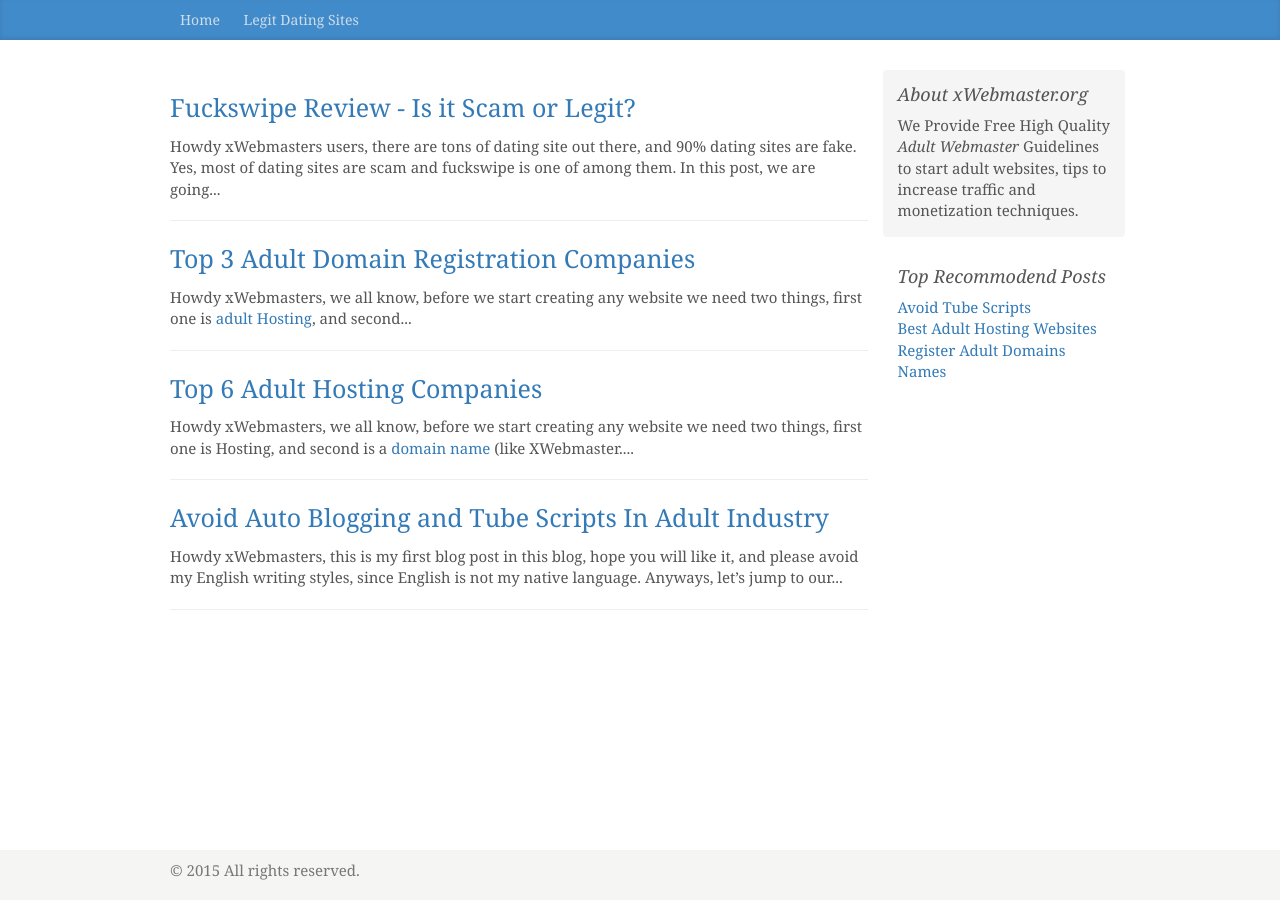
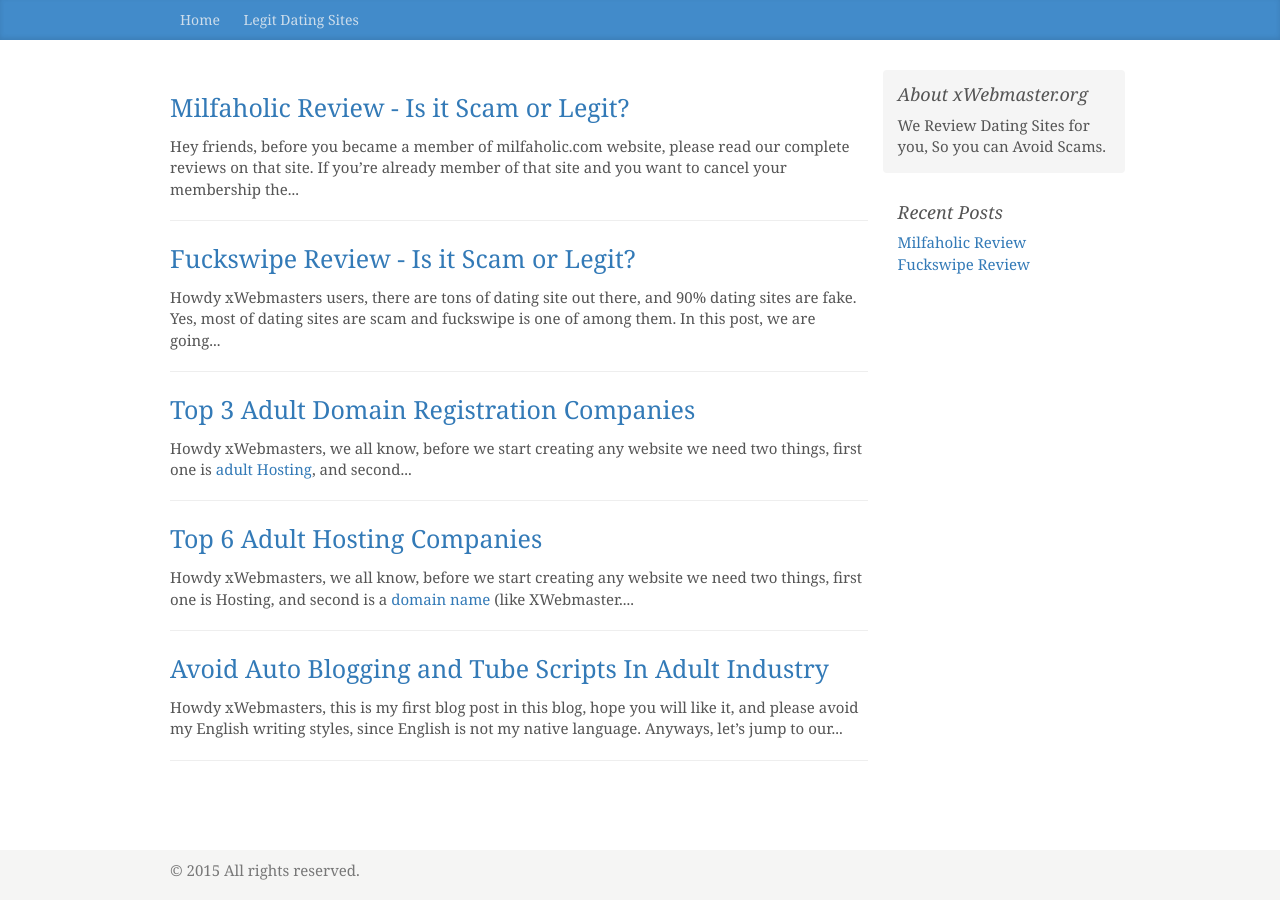
Before and after one commit to bango93/bango93.github.io, a Jekyll site: the page built from index.html, in a window 1280 px wide. Built offline with Jekyll 4.4.1, drawn with Linux system fonts in a browser that asks for light colours; nearby versions of some CDN libraries.

Commit message:
Adding new post

```diff
--- a/_config.yml
+++ b/_config.yml
@@ -1,6 +1,6 @@
 title: xWebmaster
 description: > # this means to ignore newlines until "baseurl:"
-  We Provide Free High Quality Adult Webmaster Guidelines to start adult websites, tips to increase traffic and monetization techniquie.
+  We Review Dating Sites for you, So you can Avoid Scams.
 baseurl: "" # the subpath of your site, e.g. /blog
 url: "https://www.xwebmaster.org" # the base hostname & protocol for your site
 
--- a/_includes/sidebar.html
+++ b/_includes/sidebar.html
@@ -1,13 +1,12 @@
 <div class="sidebar-module sidebar-module-inset">
   <h4>About xWebmaster.org</h4>
-  <p>We Provide Free High Quality <em>Adult Webmaster</em> Guidelines to start adult websites, tips to increase traffic and monetization techniques.</p>
+  <p>We Review Dating Sites for you, So you can Avoid Scams.</p>
 </div>
 
 <div class="sidebar-module">
-  <h4>Top Recommodend Posts</h4>
+  <h4>Recent Posts</h4>
   <ol class="list-unstyled">
-    <li><a href="/avoid-adult-auto-blogging-and-tube-scripts/">Avoid Tube Scripts</a></li>
-	<li><a href="/adult-hosting/">Best Adult Hosting Websites</a></li>
-    <li><a href="/register-adult-domain/">Register Adult Domains Names</a></li>
+	<li><a href="/milfaholic-review/">Milfaholic Review</a></li>
+    <li><a href="/fuckswipe-review/">Fuckswipe Review</a></li>
   </ol>
 </div>
--- /dev/null
+++ b/_posts/2017-05-30-milfaholic.markdown
@@ -0,0 +1,49 @@
+---
+layout: post
+title:  "Milfaholic Review - Is it Scam or Legit?"
+permalink: milfaholic-review/
+---
+Hey friends, before you became a member of milfaholic.com website, please read our complete reviews on that site. If you're already member of that site and you want to cancel your membership then please scroll down to bottom of this page. Believe me there are only few , but milfholic is not one of them, because it is pure scam website, let me tell you why.
+
+Hey friends, before you became a member of milfaholic.com website, please read our complete reviews on that site. If you’re already a member of that site and you want to cancel your membership, then please scroll down to the bottom of this page. Believe me, there are only a few [legit dating websites out there](/legit-dating-sites/), but milfholic is not one of them because it is a pure scam site, let me tell you why.
+
+## Milfaholic Display local girls near your area - It is real? ##
+
+Just like we previously [review fuckswipe](/fuckswipe-review/) website, this site also uses similar type of functionality which displays your location based on IP address. So If you’re from NewYork, then it will show “Find Sex Starved MILFs available in New York”. They don’t actually look into the database; they just use your IP location to make that line. And similarly, if any user comes from Texas, then it will display that location instead of Newyork. Such a headline used for marketing purpose, so you signup into that website, and they can collect your email address and later you will get lots of emails message.
+
+## Milfaholic Terms and Policy. ##
+
+They use automated bots called Fantasy Cuties Program which creates fake profiles. Check out below pictures to read that terms of service.
+
+<img alt="milfaholic bot program terms" class="img-responsive" src="/assest/milfaholic-bot-program.png"/>
+
+That kind of bot will send you automated message so that they can increase sells. And if that message is sent by any bot let’s say Maria for example and if any user have similar name, then it does not mean that original Maria sends that message, they said it is purely coincidental and fictitious. So the messages you have received instantly, after creating a free profile is sent by that bot, and if you try to reply them, it will ask to upgrade your membership.
+
+## Milfaholic Membership Plans. ##
+
+They have a different kind of plans.
+
+<img alt="milfaholic membership plans" class="img-responsive" src="/assest/milfaholic-plans.png"/>
+
+Once you click on any of above plan, you will see a page to enter a credit card details.
+
+<img alt="milfaholic auto subscription" class="img-responsive" src="/assest/milfaholic-auto-subscription.png"/>
+
+You may still think you’ll be charged only $2.97, but that’s not true. Read the small line on the left side.
+
+*Today's charge is $8.90 for 3 days. Thereafter, membership renews automatically at $34.98 every 1 month until cancelled.*
+
+It means the original charge will be $8.90 + $34.98= $43.88
+
+And read their automatic renewal terms, they will charge your card again and again until you don't unsubscribe.
+
+<img alt="milfaholic membership terms" class="img-responsive" src="/assest/milfaholic-membership-tos.png"/>
+
+**So in our review, Milfaholic is not a legit website; first, they use bots to create a fake profile, second, the picture you may see on that site is also fake, third, they may send you automated message from bot, so you signup for premium membership.**
+
+You can’t take any legal action against them because they have written all of the things in their terms of service page. But as we know most of the user don’t read TOS because it is annoying, time-consuming and they use professional words, which ordinary people don’t understand it.
+
+## How to cancel your milfaholic membership? ##
+If your credit cards are charged with the name(tkeapp.com) then probably it is because of milfaholic membership. And Sorry, you can’t get your money back, but you can surely contact them to don’t charge your credit card again. Yes, they charge your credit card again on the monthly basis if you don’t cancel your membership. To cancel your membership, you have to contact them by visiting this site(tkeapp.com) or write an email to SUPPORT@TRUSTEDASSIST.COM or call them at this number 844-781-5543 or 800-564-9432 or +1-727-755-7249 (if you’re outside of USA).
+
+**So, friends, milfaholic is not a legit site. There are only a few [legit dating sites with real profiles](/legit-dating-sites/).**
```
Also changed, not shown: assest/milfaholic-auto-subscription.png (added), assest/milfaholic-bot-program.png (added), assest/milfaholic-membership-tos.png (added), assest/milfaholic-plans.png (added), 1 other file.
